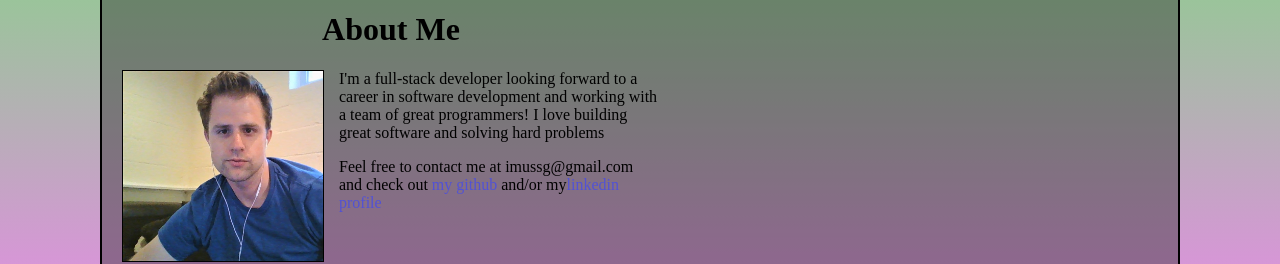
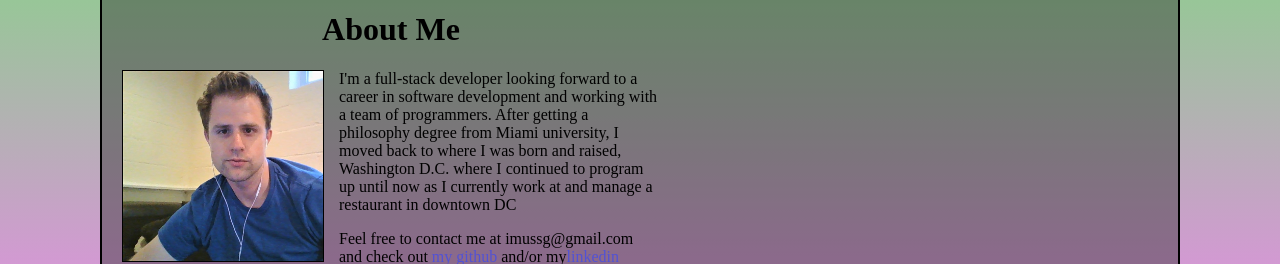
Before and after one commit to imussg/portfolio, a React (Create React App) app: page / in a window 1280 px wide. Shown: the part 667-931 px from the top of the page. Built offline with nearby package versions, Linux system fonts and the light colour scheme.

Commit message:
changed the about me again

```diff
--- a/src/components/about-me.js
+++ b/src/components/about-me.js
@@ -11,8 +11,9 @@ class Aboutme extends Component {
 						About Me
 					</h1>
 					<img className="about-me-pic"src={picture} alt="my-pic"/>
-					<p>I'm a full-stack developer looking forward to a career in software development and working with a team of great programmers!
-					I love building great software and solving hard problems
+					<p>I'm a full-stack developer looking forward to a career in software development and working with a team of programmers.
+					After getting a philosophy degree from Miami university, I moved back to where I was born and raised,
+					Washington D.C. where I continued to program up until now as I currently work at and manage a restaurant in downtown DC
 					</p>
 					<p>Feel free to contact me at imussg@gmail.com and check out <a href="https://github.com/imussg">my github</a> and/or my
 					<a href="https://www.linkedin.com/in/steven-imus-3b3a1a52/">linkedin profile</a></p>
```
